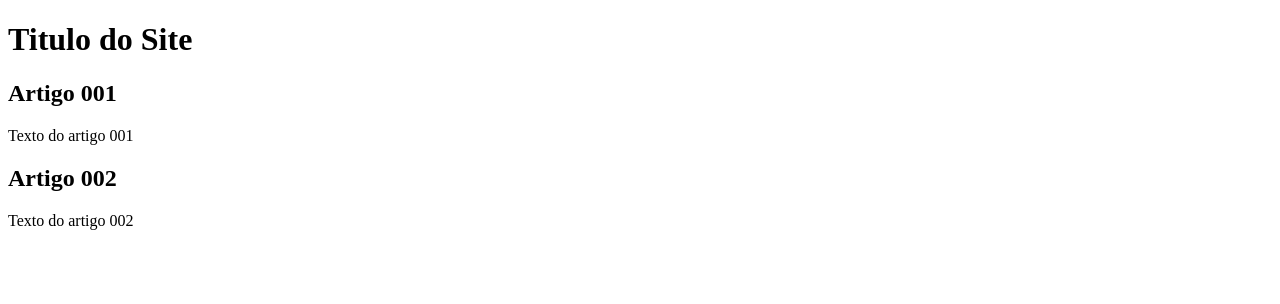
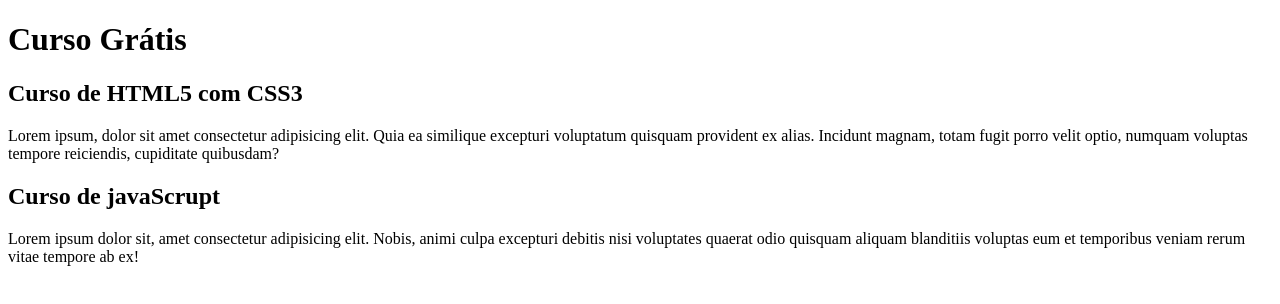
Before and after one commit to Cfm-pinheiro/Cadastro-de-Clientes, a plain HTML site: page index.html in a window 1280 px wide. Drawn offline with Linux system fonts and the light colour scheme.

Commit message:
conteudo

```diff
--- a/index.html
+++ b/index.html
@@ -9,15 +9,15 @@
 <body>
     <main>
          <header>
-             <h1>Titulo do Site</h1>
+             <h1>Curso Grátis</h1>
          </header>
          <article>
-             <h2>Artigo 001</h2>
-             <p>Texto do artigo 001</p>
+             <h2>Curso de HTML5 com CSS3</h2>
+             <p>Lorem ipsum, dolor sit amet consectetur adipisicing elit. Quia ea similique excepturi voluptatum quisquam provident ex alias. Incidunt magnam, totam fugit porro velit optio, numquam voluptas tempore reiciendis, cupiditate quibusdam?</p>
          </article>
          <article>
-             <h2>Artigo 002</h2>
-             <p>Texto do artigo 002</p>
+             <h2>Curso de javaScrupt</h2>
+             <p>Lorem ipsum dolor sit, amet consectetur adipisicing elit. Nobis, animi culpa excepturi debitis nisi voluptates quaerat odio quisquam aliquam blanditiis voluptas eum et temporibus veniam rerum vitae tempore ab ex!</p>
          </article>
     </main>
 </body>
```
